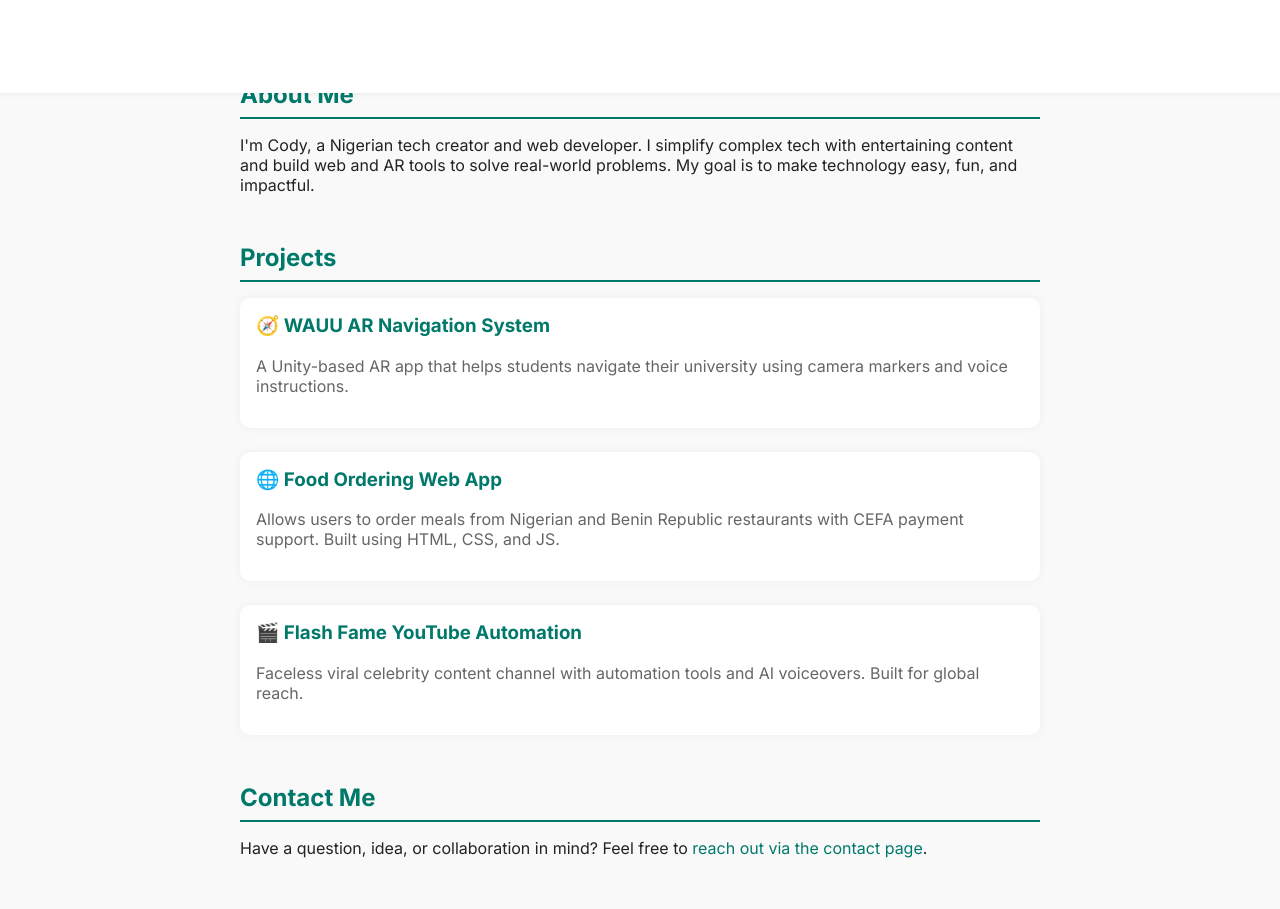
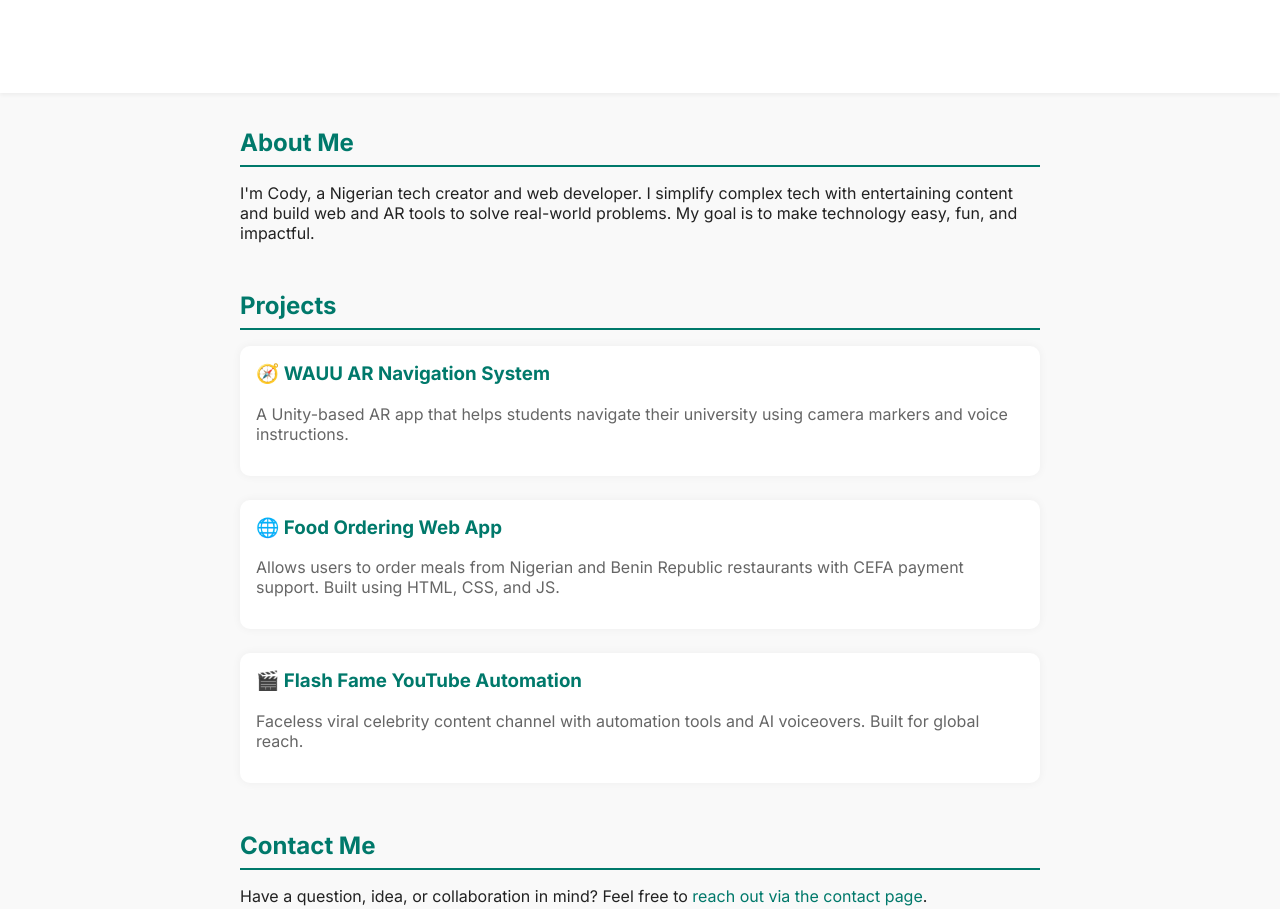
Before and after one commit to codytech1/myPortfolio, a plain HTML site: page index.html in a window 1280 px wide. Shown: the part 540-1449 px from the top of the page. Drawn offline with Linux system fonts and the light colour scheme.

Commit message:
Update style.css

```diff
--- a/style.css
+++ b/style.css
@@ -35,7 +35,7 @@ header p {
 }
 
 main {
-  padding: 2rem 1rem;
+  padding: 5rem 1rem;
   max-width: 800px;
   margin: 0 auto;
 }
```
